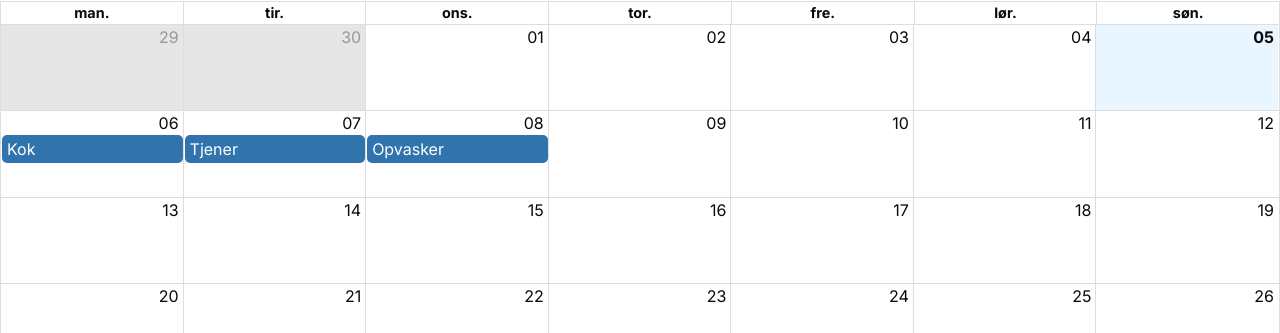
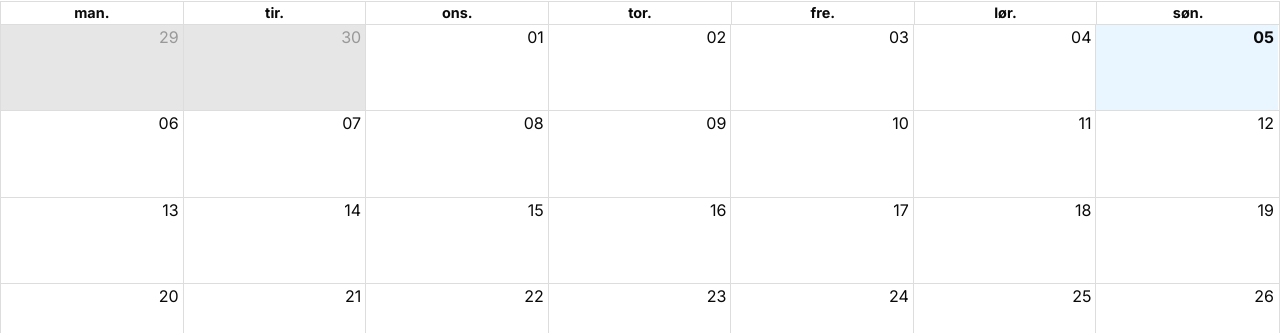
Before and after one commit to gokm8/scheduling-system, a Next.js app: page / in a window 1280 px wide. Shown: the part 115-448 px from the top of the page. Built offline with nearby package versions, Linux system fonts and the light colour scheme; no server answers; the database is empty.

Commit message:
Make Home component to fetch shifts from the database and map them to events for the CalendarComponent prop

```diff
--- a/app/page.tsx
+++ b/app/page.tsx
@@ -1,24 +1,17 @@
+import { prisma } from "@/lib/prisma";
 import CalendarComponent from "@/components/Calendar";
 import CreateShift from "@/components/CreateShift";
 
-export default function Home() {
-  const events = [
-    {
-      start: new Date(2026, 6, 6, 10, 0),
-      end: new Date(2026, 6, 6, 20, 0),
-      title: "Kok",
-    },
-    {
-      start: new Date(2026, 6, 7, 10, 0),
-      end: new Date(2026, 6, 7, 20, 0),
-      title: "Tjener",
-    },
-    {
-      start: new Date(2026, 6, 8, 10, 0),
-      end: new Date(2026, 6, 8, 20, 0),
-      title: "Opvasker",
-    },
-  ];
+export default async function Home() {
+  // Fetch shifts from the database
+  const shifts = await prisma.shift.findMany();
+
+  // Map shifts to events
+  const events = shifts.map((shift) => ({
+    start: shift.startsAt,
+    end: shift.endsAt,
+    title: `(${shift.role})`,
+  }));
 
   return (
     <div>
```
